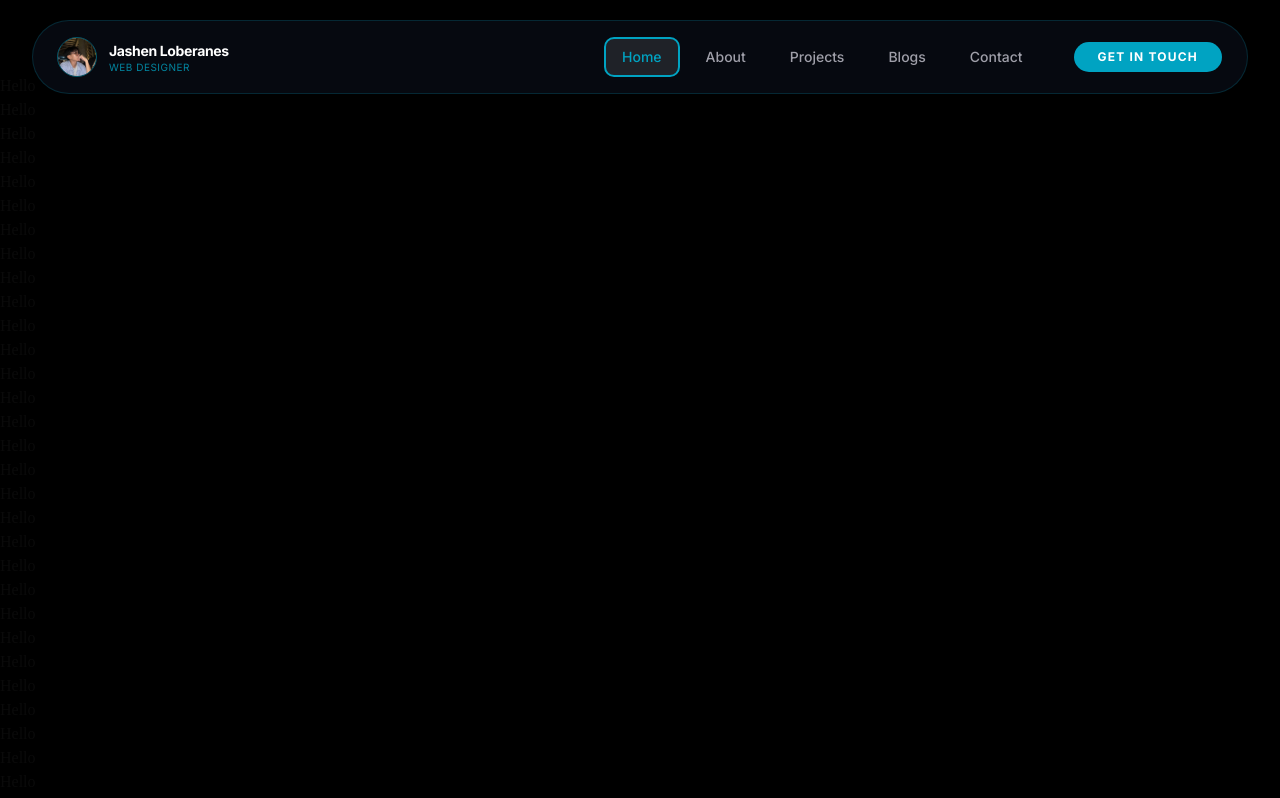
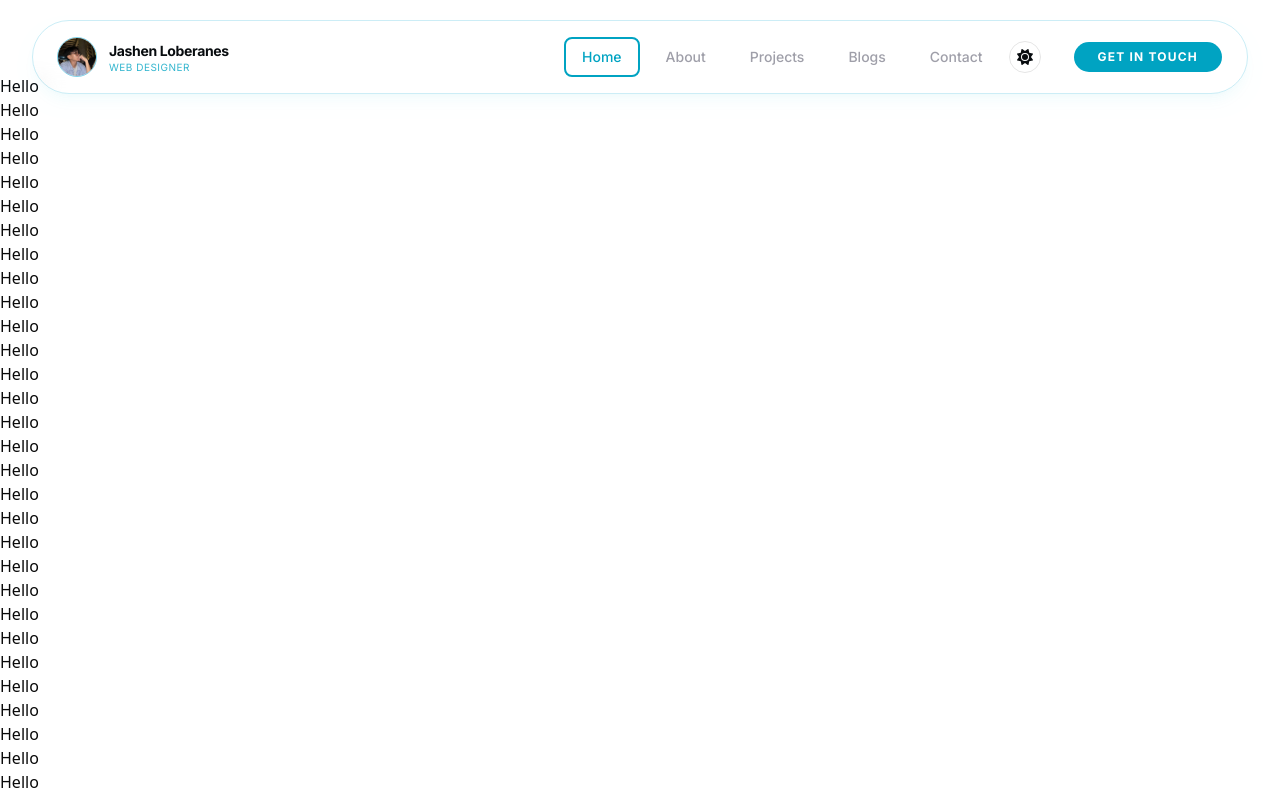
Before and after one commit to JashiroProgArtHub/portfolio-midterm, a Next.js app: page / in a window 1280 px wide. Shown: the top 798 px of the page. Built offline with nearby package versions, Linux system fonts and the light colour scheme.

Commit message:
feat: initial theme provider and global css setup

```diff
--- a/app/globals.css
+++ b/app/globals.css
@@ -9,122 +9,107 @@
   --color-foreground: var(--foreground);
   --font-sans: var(--font-sans);
   --font-mono: var(--font-geist-mono);
-  --font-heading: var(--font-sans);
-  --color-sidebar-ring: var(--sidebar-ring);
+
+  /* Brand Colors */
+  --color-primary: var(--primary);
+  --color-primary-foreground: var(--primary-foreground);
+
+  /* text */
+  --color-text-black: var(--text-black);
+  --color-text-dark-gray: var(--text=dark-gray);
+  --color-text-gray: var(--text-gray);
+  --color-text-light-gray: var(--text-light-gray);
+  --color-text-cyan: var(--text-cyan);
+  --color-text-greyish-cyan: var(--text-greyish-cyan);
+
+  /* Sidebar & UI */
+  --color-sidebar: var(--sidebar);
+  --color-sidebar-foreground: var(--sidebar-foreground);
+  --color-sidebar-primary: var(--sidebar-primary);
   --color-sidebar-border: var(--sidebar-border);
-  --color-sidebar-accent-foreground: var(--sidebar-accent-foreground);
   --color-sidebar-accent: var(--sidebar-accent);
-  --color-sidebar-primary-foreground: var(--sidebar-primary-foreground);
-  --color-sidebar-primary: var(--sidebar-primary);
-  --color-sidebar-foreground: var(--sidebar-foreground);
-  --color-sidebar: var(--sidebar);
-  --color-chart-5: var(--chart-5);
-  --color-chart-4: var(--chart-4);
-  --color-chart-3: var(--chart-3);
-  --color-chart-2: var(--chart-2);
-  --color-chart-1: var(--chart-1);
+
+  --color-darkblue: var(--border-darkblue);
+  --color-blue: var(--border-blue);
+  --color-border: var(--border);
+  --color-input: var(--input);
   --color-ring: var(--ring);
-  --color-input: var(--input);
-  --color-border: var(--border);
-  --color-destructive: var(--destructive);
-  --color-accent-foreground: var(--accent-foreground);
-  --color-accent: var(--accent);
-  --color-muted-foreground: var(--muted-foreground);
-  --color-muted: var(--muted);
-  --color-secondary-foreground: var(--secondary-foreground);
-  --color-secondary: var(--secondary);
-  --color-primary-foreground: var(--primary-foreground);
-  --color-primary: var(--primary);
-  --color-popover-foreground: var(--popover-foreground);
-  --color-popover: var(--popover);
-  --color-card-foreground: var(--card-foreground);
-  --color-card: var(--card);
-  --radius-sm: calc(var(--radius) * 0.6);
-  --radius-md: calc(var(--radius) * 0.8);
-  --radius-lg: var(--radius);
+
+  /* bacgrounds */
+  --color-gray-40: var(--bg-gray-40);
+
   --radius-xl: calc(var(--radius) * 1.4);
-  --radius-2xl: calc(var(--radius) * 1.8);
-  --radius-3xl: calc(var(--radius) * 2.2);
-  --radius-4xl: calc(var(--radius) * 2.6);
+  --radius-full: 9999px;
+
+  --color-shadow: var(--shadow);
 }
 
 :root {
+  /* Teal Brand Color: #00A3C2 approx in OKLCH */
+  --primary: oklch(0.665 0.141 223.3);
+  --primary-foreground: oklch(0.985 0 0);
+
   --background: oklch(1 0 0);
   --foreground: oklch(0.145 0 0);
-  --card: oklch(1 0 0);
-  --card-foreground: oklch(0.145 0 0);
-  --popover: oklch(1 0 0);
-  --popover-foreground: oklch(0.145 0 0);
-  --primary: oklch(0.205 0 0);
-  --primary-foreground: oklch(0.985 0 0);
-  --secondary: oklch(0.97 0 0);
-  --secondary-foreground: oklch(0.205 0 0);
+
+  /* text */
+  --text-black: oklch(0.15 0.01 250);
+  --text-dark-gray: oklch(0.35 0.02 250);
+  --text-gray: oklch(0.55 0.02 250);
+  --text-light-gray: oklch(0.75 0.02 250);
+  --text-cyan: oklch(0.65 0.15 220);
+  --text-greyish-cyan: oklch(0.55 0.05 220);
+
   --muted: oklch(0.97 0 0);
   --muted-foreground: oklch(0.556 0 0);
-  --accent: oklch(0.97 0 0);
-  --accent-foreground: oklch(0.205 0 0);
-  --destructive: oklch(0.577 0.245 27.325);
+
+  --accent: oklch(0.665 0.141 223.3 / 10%);
+  --accent-foreground: oklch(0.665 0.141 223.3);
+
   --border: oklch(0.922 0 0);
+  --border-darkblue: oklch(0.665 0.141 223.3 / 0.2);
+  --border-blue: oklch(0.665 0.141 223.3 / 0.5);
   --input: oklch(0.922 0 0);
-  --ring: oklch(0.708 0 0);
-  --chart-1: oklch(0.87 0 0);
-  --chart-2: oklch(0.556 0 0);
-  --chart-3: oklch(0.439 0 0);
-  --chart-4: oklch(0.371 0 0);
-  --chart-5: oklch(0.269 0 0);
+  --ring: var(--primary);
   --radius: 0.625rem;
-  --sidebar: oklch(0.985 0 0);
-  --sidebar-foreground: oklch(0.145 0 0);
-  --sidebar-primary: oklch(0.205 0 0);
-  --sidebar-primary-foreground: oklch(0.985 0 0);
-  --sidebar-accent: oklch(0.97 0 0);
-  --sidebar-accent-foreground: oklch(0.205 0 0);
-  --sidebar-border: oklch(0.922 0 0);
-  --sidebar-ring: oklch(0.708 0 0);
+
+  /* backgrounds */
+  --bg-gray-40: oklch(35.541% 0.01377 285.644 / 0.4);
+
+  /* Glassmorphism helper */
+  --nav-glass: rgba(255, 255, 255, 0.4);
+
+  /*  */
 }
 
 .dark {
   --background: oklch(0.145 0 0);
   --foreground: oklch(0.985 0 0);
-  --card: oklch(0.205 0 0);
-  --card-foreground: oklch(0.985 0 0);
-  --popover: oklch(0.205 0 0);
-  --popover-foreground: oklch(0.985 0 0);
-  --primary: oklch(0.922 0 0);
-  --primary-foreground: oklch(0.205 0 0);
-  --secondary: oklch(0.269 0 0);
-  --secondary-foreground: oklch(0.985 0 0);
+
+  --primary: oklch(0.665 0.141 223.3); /* Keep brand teal consistent */
+  --primary-foreground: oklch(0.985 0 0);
+
   --muted: oklch(0.269 0 0);
   --muted-foreground: oklch(0.708 0 0);
-  --accent: oklch(0.269 0 0);
+
+  --accent: oklch(1 0 0 / 10%);
   --accent-foreground: oklch(0.985 0 0);
-  --destructive: oklch(0.704 0.191 22.216);
-  --border: oklch(1 0 0 / 10%);
-  --input: oklch(1 0 0 / 15%);
-  --ring: oklch(0.556 0 0);
-  --chart-1: oklch(0.87 0 0);
-  --chart-2: oklch(0.556 0 0);
-  --chart-3: oklch(0.439 0 0);
-  --chart-4: oklch(0.371 0 0);
-  --chart-5: oklch(0.269 0 0);
-  --sidebar: oklch(0.205 0 0);
-  --sidebar-foreground: oklch(0.985 0 0);
-  --sidebar-primary: oklch(0.488 0.243 264.376);
-  --sidebar-primary-foreground: oklch(0.985 0 0);
-  --sidebar-accent: oklch(0.269 0 0);
-  --sidebar-accent-foreground: oklch(0.985 0 0);
-  --sidebar-border: oklch(1 0 0 / 10%);
-  --sidebar-ring: oklch(0.556 0 0);
+
+  --border: oklch(1 0 0 / 15%);
+  --nav-glass: rgba(17, 24, 39, 0.4); /* Darker glass for dark mode */
+
+  /* text */
+    --text-black: oklch(0.95 0.01 250);      /* Becomes "White" */
+  --text-dark-gray: oklch(0.85 0.02 250);  /* Becomes light gray */
+  --text-gray: oklch(0.70 0.02 250);       /* Soft gray */
+  --text-light-gray: oklch(0.50 0.02 250); /* Darker gray */
+  --text-cyan: oklch(0.80 0.12 200);       /* Bright, glowing cyan */
+  --text-greyish-cyan: oklch(0.75 0.04 200);/* Muted slate-cyan */
+
+
 }
 
 @layer base {
-  * {
-    @apply border-border outline-ring/50;
-  }
-  body {
-    @apply bg-background text-foreground;
-  }
-  html {
-    @apply font-sans;
-  }
+  * { @apply border-border outline-ring/50; }
+  body { @apply bg-background text-foreground transition-colors duration-300; }
 }
--- a/app/layout.tsx
+++ b/app/layout.tsx
@@ -2,6 +2,7 @@ import type { Metadata } from "next";
 import { Geist, Geist_Mono } from "next/font/google";
 import "./globals.css";
 import Navbar from "@/components/common/Navbar"
+import { ThemeProvider } from "@/components/providers/theme-provider";
 
 const geistSans = Geist({
   variable: "--font-geist-sans",
@@ -27,10 +28,13 @@ export default function RootLayout({
     <html
       lang="en"
       className={`${geistSans.variable} ${geistMono.variable} h-full antialiased`}
+      suppressHydrationWarning
     >
-      <body className="min-h-full flex flex-col bg-black">
+      <body className="min-h-full flex flex-col bg-background">
+        <ThemeProvider attribute="class" enableSystem defaultTheme="system">
         <Navbar/>
-        <main>{children}</main>
+          {children}
+          </ThemeProvider>
       </body>
     </html>
   );
--- a/app/page.tsx
+++ b/app/page.tsx
@@ -1,6 +1,9 @@
+import {ThemeToggle} from "@/components/ui/theme-toggle"
+
 export default function Homepage(){
   return(
     <>
+    <h1 className="text-text-black">Hello</h1>
     <h1>Hello</h1>
     <h1>Hello</h1>
     <h1>Hello</h1>
@@ -55,7 +58,7 @@ export default function Homepage(){
     <h1>Hello</h1>
     <h1>Hello</h1>
     <h1>Hello</h1>
-    <h1>Hello</h1>
+
     </>
 
   )
--- a/components/common/Navbar.tsx
+++ b/components/common/Navbar.tsx
@@ -5,6 +5,7 @@ import Link from "next/link";
 import { usePathname } from "next/navigation";
 import { Inter } from "next/font/google";
 import { Menu } from "lucide-react";
+import {ThemeToggle} from "@/components/ui/theme-toggle"
 
 import { Button } from "@/components/ui/button";
 import { Avatar, AvatarFallback, AvatarImage } from "@/components/ui/avatar";
@@ -38,7 +39,7 @@ export default function Navbar() {
       className={cn(
         inter.className,
         "sticky top-5 z-50 w-[95%] max-w-7xl mx-auto rounded-full",
-        "backdrop-blur-md border border-[#00A3C2]/20 bg-gray-900/40 text-white py-2 px-4 md:px-6",
+        "backdrop-blur-md border border-darkblue text-text-black py-2 px-4 md:px-6 shadow-lg shadow-primary/4",
       )}
     >
       <div className="flex h-12 md:h-14 items-center justify-between">
@@ -46,7 +47,7 @@ export default function Navbar() {
           href="/"
           className="flex gap-2 md:gap-3 items-center group shrink-0"
         >
-          <Avatar className="h-8 w-8 md:h-10 md:w-10 border border-[#00A3C2]/50">
+          <Avatar className="h-8 w-8 md:h-10 md:w-10 border border-blue">
             <AvatarImage src={profilePic.src} alt="Jashen Loberanes" />
             <AvatarFallback>JL</AvatarFallback>
           </Avatar>
@@ -84,9 +85,9 @@ export default function Navbar() {
                 );
                 ``;
               })}
+              <ThemeToggle/>
             </NavigationMenuList>
           </NavigationMenu>
-
           <Button className="rounded-full px-6 bg-[#00A3C2] hover:bg-[#00A3C2]/90 text-white text-xs font-bold uppercase tracking-widest transition-all active:scale-95">
             Get in Touch
           </Button>
--- /dev/null
+++ b/components/providers/theme-provider.tsx
@@ -0,0 +1,6 @@
+'use client';
+import { ThemeProvider as NextThemesProvider } from "next-themes";
+
+export function ThemeProvider({ children, ...props }: any) {
+  return <NextThemesProvider {...props}>{children}</NextThemesProvider>;
+}
--- /dev/null
+++ b/components/ui/theme-toggle.tsx
@@ -0,0 +1,16 @@
+"use client"
+
+import { FaMoon, FaSun } from "react-icons/fa6"
+import {useTheme} from "next-themes"
+import {Button} from "./button"
+
+export function ThemeToggle(){
+    const {theme, setTheme} = useTheme()
+
+    return(
+        <Button variant="outline" size="icon" className="rounded-full" onClick={() => setTheme(theme === "light" ? "dark" : "light")}>
+            <FaSun className="absolute h-10 w-10 rotate-0 scale-100 dark:-rotate-90 dark:scale-0"></FaSun>
+            <FaMoon className="absolute h-10 w-10 rotate-90 scale-0 dark:-rotate-0 dark:scale-100"></FaMoon>
+        </Button>
+    )
+}
--- a/package.json
+++ b/package.json
@@ -13,9 +13,11 @@
     "clsx": "^2.1.1",
     "lucide-react": "^1.7.0",
     "next": "16.2.2",
+    "next-themes": "^0.4.6",
     "radix-ui": "^1.4.3",
     "react": "19.2.4",
     "react-dom": "19.2.4",
+    "react-icons": "^5.6.0",
     "shadcn": "^4.1.2",
     "tailwind-merge": "^3.5.0",
     "tw-animate-css": "^1.4.0"
```
Also changed, not shown: 1 other file (tests, documents, lock files or other folders).
